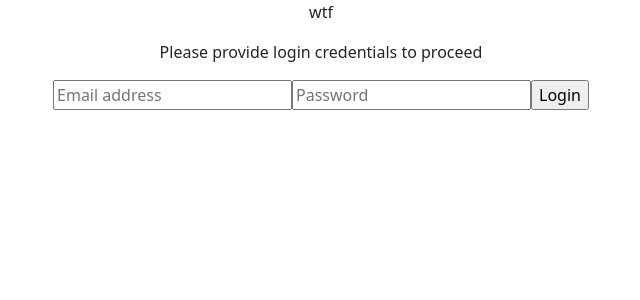
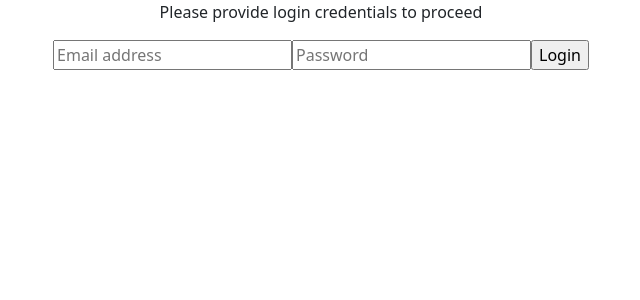
Before and after one commit to SELab-2/OSOC-4, a React (Create React App) app in the folder frontend_react/: page /login in a window 1280 px wide. Shown: the top 300 px of the page, without its empty margins (319-959 px from the left). Built offline with nearby package versions, Linux system fonts and the light colour scheme.

Commit message:
small change

```diff
--- a/frontend_react/src/App.js
+++ b/frontend_react/src/App.js
@@ -1,6 +1,6 @@
 import './App.css';
 import Login from './Components/Login'
-import {  Route, Routes } from 'react-router-dom'
+import { Route, Routes} from 'react-router-dom'
 import { useState } from "react";
 import NavHeader from './Components/NavHeader.js'
 import SelectUsers from "./Components/SelectUsers";
@@ -15,7 +15,7 @@ function App() {
 
   return (
     <div className="App">
-        {(isLoggedIn) ? <NavHeader setIsLoggedIn={setIsLoggedIn} /> : <p>wtf</p>}
+        {(isLoggedIn) ? <NavHeader setIsLoggedIn={setIsLoggedIn} /> : null}
       <Routes>
         <Route path='/login' element={<Login setIsLoggedIn={setIsLoggedIn} />} />
         <Route path='/select-users' element={
```
